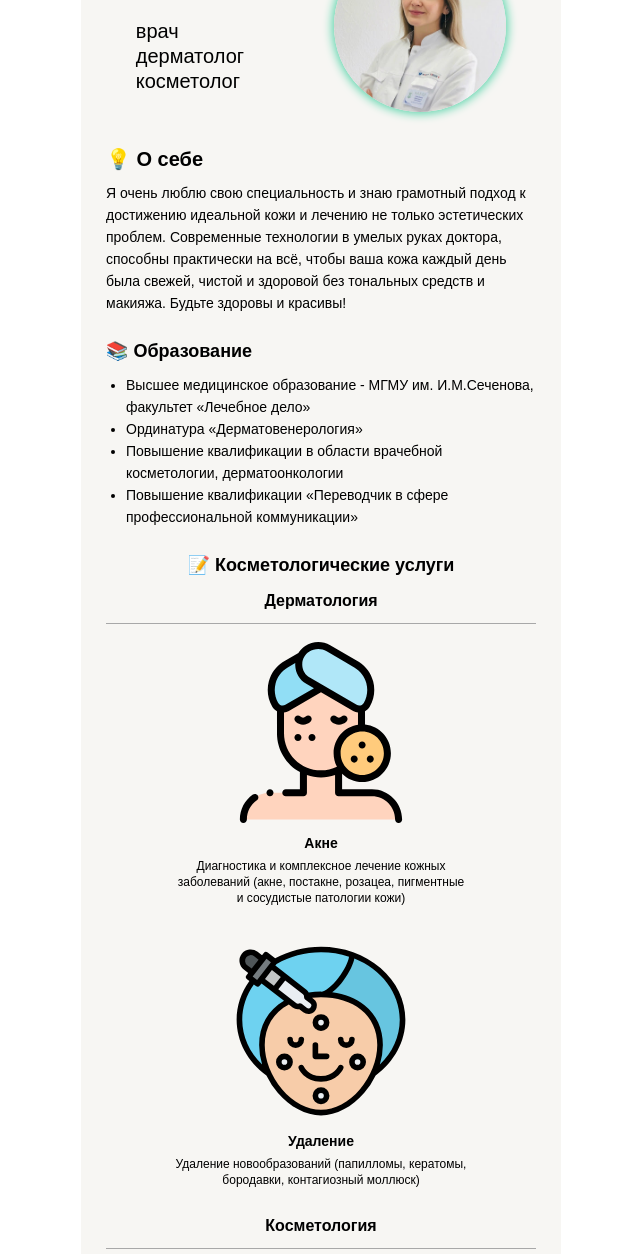
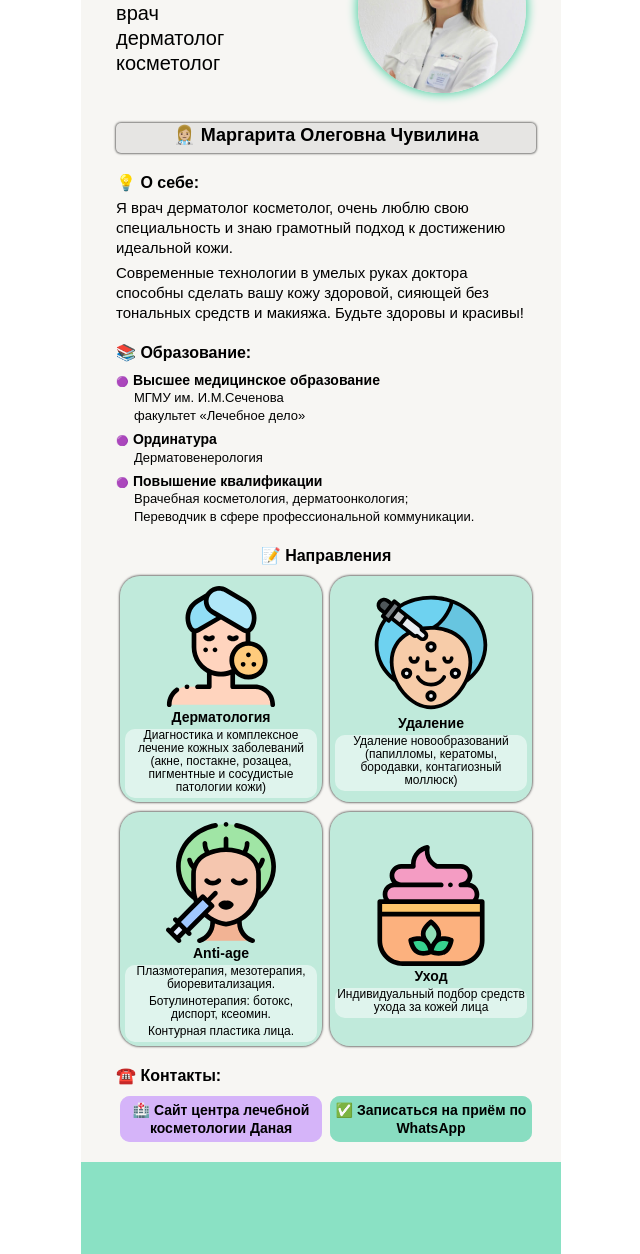
Before and after one commit to shishovKA/dr.chuvilina, a website: page index.html in a window 1280 px wide. Shown: the part 100-1354 px from the top of the page, without its empty margins (319-959 px from the left). Drawn offline with Linux system fonts and the light colour scheme; a web font is replaced by a local one.

Commit message:
add buttons

```diff
--- a/index.html
+++ b/index.html
@@ -1,5 +1,6 @@
 <!DOCTYPE html>
 <html lang="ru">
+
 <head>
     <meta charset="UTF-8">
     <meta name="viewport" content="width=device-width, initial-scale=1.0">
@@ -7,7 +8,7 @@
     <link rel="stylesheet" href="./styles/normalize.css">
     <link rel="stylesheet" href="./styles/style.css">
     <link href="https://fonts.googleapis.com/css2?family=Be+Vietnam:wght@100;300;500&display=swap" rel="stylesheet">
-    <title>dr.chuvilina</title>
+    <title>💉dr.chuvilina</title>
 
 </head>
 
@@ -15,7 +16,7 @@
     <div class="page">
 
         <header class="header">
-
+            <div class="header__border">
                 <div class="header__container">
                     <h1 class="header__title">dr.chuvilina</h1>
 
@@ -30,84 +31,101 @@
                 <div class="avatar__container">
                     <img class="avatar__img" src="./images/avatar.jpg" alt="Фото доктора">
                 </div>
+            </div>
 
         </header>
+
+        <section class="section section_name">
+            <h2 class="section__title section__title_place_name">👩🏼‍⚕️ Маргарита Олеговна Чувилина</h2>
+        </section>
+
 
 
         <section class="section">
 
-        <h2 class="section__title">💡 О себе</h2>
+            <h2 class="section__title ">💡 О себе:</h2>
 
             <p class="section__text">
-            Я очень люблю свою специальность
-            и знаю грамотный подход к достижению идеальной
-            кожи и лечению не только эстетических проблем.
-            Современные технологии в умелых руках доктора,
-            способны практически на всё, чтобы ваша кожа
-            каждый день была свежей, чистой и здоровой
-            без тональных средств и макияжа.
+                Я врач дерматолог косметолог,
+                очень люблю свою специальность и знаю
+                грамотный подход к достижению идеальной кожи.
+            </p>
+
+            <p class="section__text">
+                Современные технологии в умелых
+                руках доктора способны сделать вашу кожу здоровой,
+                сияющей без тональных средств и макияжа.
                 Будьте здоровы и красивы!
             </p>
-
-    </section>
-
-    <section class="section">
-
-        <h2 class="section__title section__title_place_education">📚 Образование</h2>
-
-        <ul class="education__list">
-            <li class="education__text">Высшее медицинское образование - МГМУ им. И.М.Сеченова, факультет «Лечебное дело»</li>
-            <li class="education__text">Ординатура «Дерматовенерология»</li>
-            <li class="education__text">Повышение квалификации в области врачебной косметологии, дерматоонкологии</li>
-            <li class="education__text">Повышение квалификации «Переводчик в сфере профессиональной коммуникации»</li>
-        </ul>
 
         </section>
 
 
         <section class="section">
 
-        <h2 class="section__title section__title_place_services">📝 Косметологические услуги</h2>
+            <h2 class="section__title section__title_place_education">📚 Образование:</h2>
+
+            <ul class="education__list">
+                <li class="education__item">
+                    <p class="education__text_main">Высшее медицинское образование</p>
+                    <p class="education__text">МГМУ им. И.М.Сеченова</p>
+                    <p class="education__text">факультет «Лечебное дело»</p>
+                </li>
+                <li class="education__item">
+                    <p class="education__text_main">Ординатура</p>
+                    <p class="education__text">Дерматовенерология</p>
+                </li>
+                <li class="education__item">
+                    <p class="education__text_main">Повышение квалификации</p>
+                    <p class="education__text">Врачебная косметология, дерматоонкология;</p>
+                    <p class="education__text">Переводчик в сфере профессиональной коммуникации.</p>
+                </li>
+            </ul>
+
+        </section>
 
 
+        <section class="section section_services">
 
-        <h3 class="section__subtitle">Дерматология</h3>
-        <hr size="1" color="#a8a8a8" />
+            <h2 class="section__title section__title_place_services">📝 Направления</h2>
 
             <div class="services__container">
 
                 <div class="services__card">
                     <img class="services__img" src="./images/acne.svg" alt="Акне">
-                <h4 class="services__title">Акне</h4>
-                <p class="services__text">Диагностика и комплексное лечение кожных заболеваний (акне, постакне, розацеа, пигментные и сосудистые патологии кожи)</p>
+                    <h4 class="services__title">Дерматология</h4>
+                    <div class="services__textcontainer">
+                        <p class="services__text">Диагностика и комплексное лечение кожных заболеваний (акне, постакне,
+                            розацеа, пигментные и сосудистые патологии кожи)</p>
+                    </div>
                 </div>
 
                 <div class="services__card">
                     <img class="services__img" src="./images/facial-treatment.svg" alt="Удаление">
                     <h4 class="services__title">Удаление</h4>
-                <p class="services__text">Удаление новообразований (папилломы, кератомы, бородавки, контагиозный моллюск)</p>
+                    <div class="services__textcontainer">
+                        <p class="services__text">Удаление новообразований (папилломы, кератомы, бородавки, контагиозный
+                            моллюск)</p>
+                    </div>
                 </div>
 
+                <div class="services__card">
+                    <img class="services__img" src="./images/dermal-filler.svg" alt="Anti-age">
+                    <h4 class="services__title">Anti-age</h4>
+                    <div class="services__textcontainer">
+                        <p class="services__text">Плазмотерапия, мезотерапия, биоревитализация.
+                        </p>
+                        <p class="services__text"> Ботулинотерапия: ботокс, диспорт, ксеомин.</p>
+                        <p class="services__text"> Контурная пластика лица.</p>
                     </div>
-
-
-
-
-        <h3 class="section__subtitle">Косметология</h3>
-        <hr size="1" color="#a8a8a8" />
-
-        <div class="services__container">
-
-            <div class="services__card">
-                <img class="services__img" src="./images/woman.svg" alt="Anti-age">
-                <h4 class="services__title">Anti-age</h4>
-                <p class="services__text">Современные методы Anti-age терапии (коррекция возрастных изменений кожи лица)</p>
                 </div>
 
                 <div class="services__card">
                     <img class="services__img" src="./images/cream.svg" alt="Уход">
                     <h4 class="services__title">Уход</h4>
+                    <div class="services__textcontainer">
                         <p class="services__text">Индивидуальный подбор средств ухода за кожей лица</p>
+                    </div>
                 </div>
 
             </div>
@@ -115,14 +133,27 @@
         </section>
 
 
+        <section class="section section_reserve">
+            <h2 class="section__title section__title_place_reserve">☎️ Контакты:</h2>
+            <div class="reserve__container">
+                <div class="button button_clinic">
+                    <a href="http://danaya-clk.ru/" class="link">🏥 Сайт центра лечебной косметологии Даная </a>
+                </div>
+
+                <div class="button button_wh">
+                    <a href="https://wa.me/79060385683" class="link">✅ Записаться на приём по WhatsApp</a>
+                </div>
+            </div>
+            </section>
+
+    </div>
 
     <footer class="footer">
 
     </footer>
 
-
-</div>
-
+    <script src="./index.js"></script>
 
 </body>
+
 </html>
--- /dev/null
+++ b/index.js
@@ -0,0 +1 @@
+console.log('hello world');
--- a/styles/style.css
+++ b/styles/style.css
@@ -8,44 +8,30 @@
 }
 
 .page {
+  box-sizing: border-box;
+  padding: 0px 25px 20px 35px;
   width: 100%;
   min-width: 320px;
   max-width: 480px;
   margin: 0 auto;
   font-family: 'Be Vietnam', sans-serif;
-  background-color:  #ffffff;
+  background-color:  #F7F6F3;
 }
 
 
 .header {
-  box-sizing: border-box;
-  padding: 40px 25px 10px 25px;
+  padding: 25px 0px 10px 0px;
   width: 100%;
   background-color:  #F7F6F3;
   display: flex;
-
-  justify-content: space-around;
+  justify-content: space-between;
 }
 
-
-.avatar__container {
-  width: 40%;
-  overflow: hidden;
-  position: relative;
-  border-radius: 50%;
-  box-shadow: 0px 0px 10px 2px rgba(89,212,171,1);
-}
-
-.avatar__container:after {
-  content: '';
-  display: block;
-  padding-bottom: 100%;
-}
-
-.avatar__img {
+.header__border {
   width: 100%;
-  position:absolute;
-  top: -20px;
+  padding: 0px;
+  display: flex;
+  justify-content: space-between;
 }
 
 .header__container {
@@ -78,53 +64,113 @@
   color: #000000;
 }
 
+
+.avatar__container {
+  margin: 0px 10px 0px 0px;
+  width: 40%;
+  overflow: hidden;
+  position: relative;
+  box-shadow: 0px 0px 10px 2px rgba(89,212,171,1);
+  border-radius: 50%;
+}
+
+.avatar__container:after {
+  content: '';
+  display: block;
+  padding-bottom: 100%;
+}
+
+.avatar__img {
+  width: 100%;
+  position:absolute;
+  top: -20px;
+}
+
+
 .section {
-  box-sizing: border-box;
-  padding: 25px 25px 0px 25px;
+  padding: 20px 0px 0px 0px;
   width: 100%;
   background-color:  #F7F6F3;
+  display: flex;
+  flex-direction: column;
+  align-items: flex-start;
+}
+
+.section_name {
+  align-items: stretch;
+  margin: 0px 0px;
+}
+
+.section_services {
+  align-items: stretch;
 }
 
 .section__title {
+  box-sizing: border-box;
   margin: 0px;
-  line-height: 25px;
-  font-size: 20px;
+  line-height: 20px;
+  font-size: 16px;
   font-weight: bold;
   color: #000000;
-  margin-bottom: 10px;
 }
 
 .section__text {
-  margin: 0px;
+  margin: 5px 0px 0px 0px;
   padding: 0px;
-  line-height: 22px;
-  font-size: 14px;
+  line-height: 20px;
+  font-size: 15px;
   font-weight: normal;
   color: #000000;
 }
 
-.section__title_place_education {
+.section__title_place_name {
   line-height: 25px;
   font-size: 18px;
+  padding-bottom: 5px;
+  border-radius: 5px;
+  box-shadow: 0px 0px 2px 1px rgba(0,0,0,0.5);
+  background-color: #e6e5e3;
+  text-align: center;
 }
 
 .education__list {
   margin: 0px;
-  padding: 0px 0px 0px 20px;
+  padding: 3px 0px 0px 0px;
+  display: flex;
+  flex-direction: column;
+  list-style-type: '🟣';
+  list-style-position: inside;
+}
+
+.education__item {
+  box-sizing: border-box;
+  margin: 5px 0px 0px 0px;
+  padding: 0px 0px 0px 0px;
+}
+
+.education__item::marker {
+  font-size: 10px;
+}
+
+.education__text_main {
+  display: inline;
+  margin: 0px;
+  padding: 0px;
+  line-height: 18px;
+  font-size: 14px;
+  color: #000000;
+  font-weight: bold;
 }
 
 .education__text {
+  list-style-type: none;
   margin: 0px;
-  padding: 0px;
-  line-height: 22px;
-  font-size: 14px;
+  padding: 0px 0px 0px 18px;
+  line-height: 18px;
+  font-size: 13px;
   font-weight: normal;
   color: #000000;
-}
-
-.section__title_place_services {
-  line-height: 25px;
-  font-size: 18px;
+  font-style: normal;
 }
 
 .section__subtitle {
@@ -139,6 +185,7 @@
 
 .section__title_place_services {
   text-align: center;
+  margin-bottom: 0.6em;
 }
 
 .services__container {
@@ -149,108 +196,110 @@
 }
 
 .services__card {
-  width: 70%;
+  box-sizing: border-box;
+  width: 48%;
   display: flex;
   flex-direction: column;
   align-items: center;
-  border-radius: 10px;
-  /*box-shadow: 0px 0px 1px 1px rgba(0,0,0,1); */
-  margin-bottom: 20px;
+  justify-content: center;
+  border-radius: 20px;
+  box-shadow: 0px 0px 2px 1px rgba(0,0,0,0.5);
+  margin-bottom: 10px;
+  background-color: rgba(89,212,171,0.35);
 }
 
 .services__img {
   width: 60%;
-  padding: 10px;
+  padding: 10px 0px 2px 0px;
 }
 
 .services__title {
   margin: 0px;
-  line-height: 20px;
+  line-height: 16px;
   font-size: 14px;
   font-weight: bold;
   color: #000000;
   text-align: center;
 }
 
+.services__textcontainer {
+  background-color: rgba(256,256,256,0.5);
+  border-radius: 10px;
+  margin: 4px 5px;
+}
+
 .services__text {
-  padding: 5px;
+  padding: 0px 0px 4px 0px;
   margin: 0px;
-  line-height: 16px;
+  line-height: 13px;
   font-size: 12px;
   font-weight: normal;
   color: #000000;
   text-align: center;
 }
 
+.footer {
+  width: 100%;
+  height: 100px;
+  background-color: rgba(89,212,171, 0.7);
 
-
-
-
-/*
-.logo {
-  position: absolute;
-  background-size: contain;
-  background-repeat: no-repeat;
-  background-position: center;
+  box-sizing: border-box;
+  padding: 0px 25px 0px 35px;
+  width: 100%;
+  min-width: 320px;
+  max-width: 480px;
+  margin: 0 auto;
+  font-family: 'Be Vietnam', sans-serif;
 }
 
-.logo_place_header {
-  top: 30px;
-  left: 64px;
-  width: 183px;
-  height: 32px;
-  z-index: 5;
-  background-image: url(../images/logo.svg);
+.reserve__container{
+  margin-top: 10px;
+  width: 100%;
+  display: flex;
+  justify-content: space-around;
 }
 
-.header__title {
-  position: relative;
-  width: 730px;
-  line-height: 92px;
-  margin-left: 64px;
-  font-size: 102px;
-  font-weight: bold;
-  z-index: 3;
-  color: #000000;
+.section_reserve {
+  padding-top: 10px;
 }
 
-.header__subtitle {
-  position: absolute;
-  bottom: 30px;
-  left: 64px;
+.section__title_place_reserve {
+  width: 100%;
 
-  width: 388px;
-  line-height: 25px;
-  font-size: 18px;
-  font-weight: normal;
-  z-index: 4;
-  color: #000000;
 }
 
-.header__link {
-  text-decoration: none;
-  color: #2f80ed;
+.button {
+  box-sizing: border-box;
+  width: 48%;
+  display: flex;
+  flex-direction: column;
+  justify-content: center;
+  border-radius: 10px;
 }
 
-.header__main-illustration {
-  width: 765px;
-  height: 608px;
-  position: absolute;
-  bottom: 0px;
-  right: 0px;
-  z-index: 2;
+.button:hover {
+  box-shadow: 0px 0px 5px 1px rgba(0,0,0,0.5);
 }
 
-.header__square-pic {
-  height: 568px;
-  width: 568px;
-  position: absolute;
-  top: 64px;
-  right: 0px;
-  z-index: 1;
-  background-color: #2f80ed;
-  transform: rotate(-15deg);
-  animation: pic-rotation 20s infinite linear;
+.link {
+  box-sizing: border-box;
+  height: 100%;
+  width: 100%;
+  line-height: 18px;
+  font-size: 14px;
+  font-weight: bold;
+  text-align: center;
+  color: #000000;
+  background-color: rgba(256,256,256,0.4);
+  padding: 5px;
+  border-radius: 10px;
+  text-decoration:none;
 }
 
-*/
+.button_clinic {
+  background-color: #b982f5;
+}
+
+.button_wh {
+  background-color: rgb(59, 197, 151);
+}
```
Also changed, not shown: package.json (added, +28 -0 lines), images/dermal-filler.svg (added), images/portrait (1).svg (added), images/portrait.svg (added), 2 other files. Lines whose indentation alone changed are shown as unchanged.
